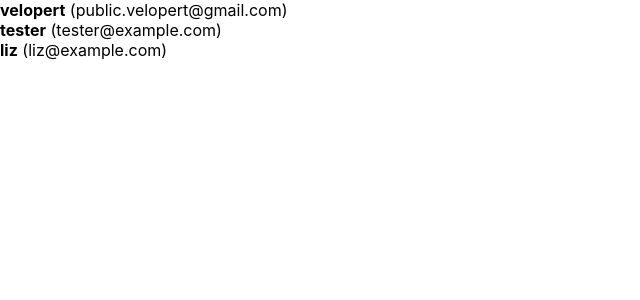
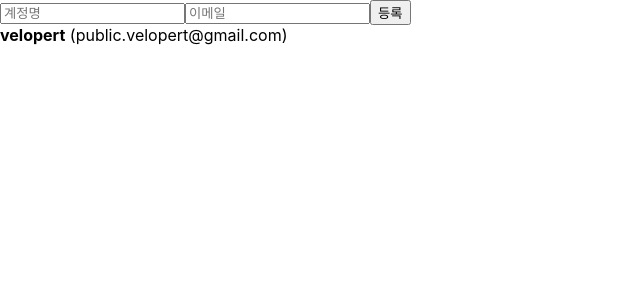
Before and after one commit to hsh0367/react-study, a React (Create React App) app in the folder nuts-react/: page / in a window 1280 px wide. Shown: the top 300 px of the page, without its empty margins (0-640 px from the left). Built offline with nearby package versions, Linux system fonts and the light colour scheme.

Commit message:
feat: ch13 공부 추가 밸로퍼트 react 사이트

```diff
--- a/nuts-react/src/App.js
+++ b/nuts-react/src/App.js
@@ -1,38 +1,53 @@
-import React, {useRef} from 'react';
+import React, {useRef, useState} from 'react';
 import './App.css';
-import InputSample from './InputSample';
 import UserList from './UserList';
+import CreateUser from './CreateUser';
 function App() {
-  const name = "first";
-  const style = {
-    backgroundColor: "black",//주석 사용 방법
-    color: "aqua",
-    fontSize: 20,
-    padding: '1rem'
+  const [inputs, setInputs] = useState({
+    username: '',
+    email: ''
+  });
+  const { username, email} = inputs;
+  const onChange = e => {
+    const { name, value} = e.target;
+    setInputs({
+      ...inputs,
+      [name]: value
+    });
   }
-  const users = [
+  const [users, setUsers] = useState([
     {
       id: 1,
       username: 'velopert',
       email: 'public.velopert@gmail.com'
-    },
-    {
-      id: 2,
-      username: 'tester',
-      email: 'tester@example.com'
-    },
-    {
-      id: 3,
-      username: 'liz',
-      email: 'liz@example.com'
     }
-  ];
-  const nextId = useRef(4);
+  ]);
+
+
+  const nextId = useRef(2);
   const onCreate = () => {
+    const user = {
+      id: nextId.current,
+      username,
+      email
+    };
+    setUsers([...users, user]);
+    setInputs({
+      username: '',
+      email: ''
+    });
     nextId.current += 1;
   }
   return (
-    <UserList users={users}/>
+    <>
+      <CreateUser
+        username={username}
+        email={email}
+        onChange={onChange}
+        onCreate={onCreate}/>
+        <UserList users={users}/>
+
+    </>
   );
 }
 
--- /dev/null
+++ b/nuts-react/src/CreateUser.js
@@ -0,0 +1,19 @@
+import React from "react";
+
+function CreateUser({username, email, onChange, onCreate}){
+    return (
+        <div>
+            <input name="username"
+            placeholder="계정명"
+            onChange={onChange}
+            value={username} />
+            <input name="email"
+            placeholder="이메일"
+            onChange={onChange}
+            value={email} />
+            <button onClick={onCreate}>등록</button>
+        </div>
+    );
+}
+
+export default CreateUser;
--- a/nuts-react/src/UserList.js
+++ b/nuts-react/src/UserList.js
@@ -17,8 +17,8 @@
     return (
             <div>
                 {
-                    users.map(user => (
-                        <User user={user} key={user.id}/>
+                    users.map((user, index) => (
+                        <User user={user} key={index}/>
                     ))
                 }
             </div>
```
